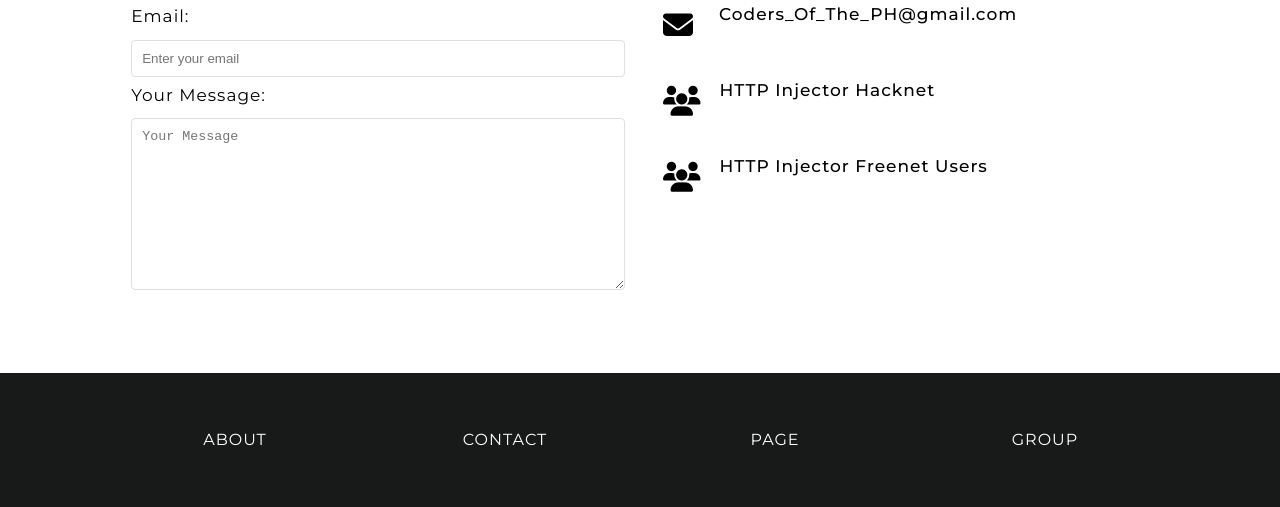
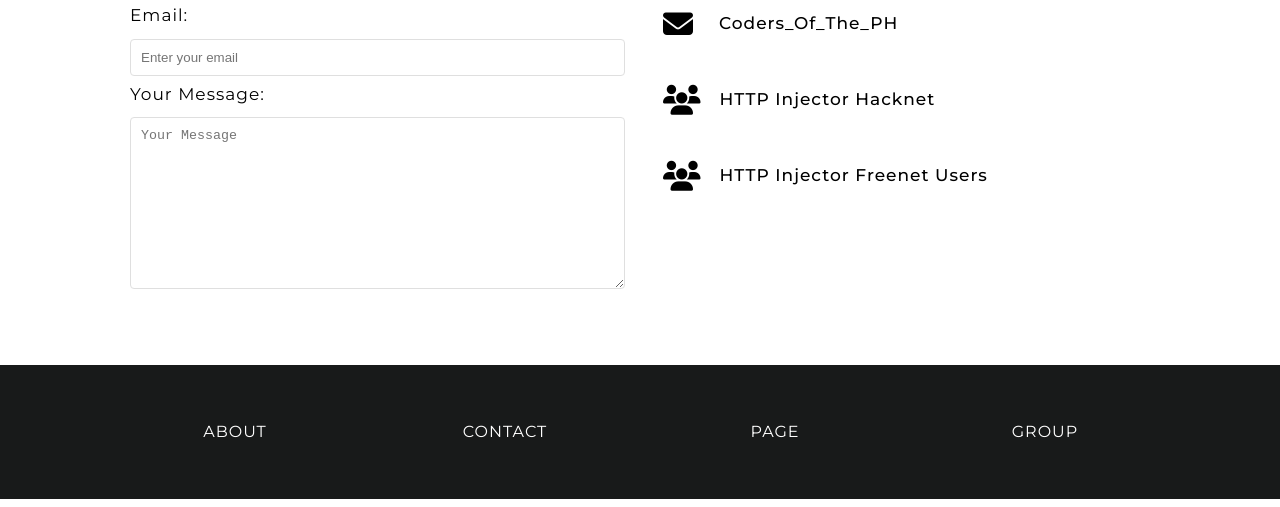
Before and after one commit to johnlester347/Coders-Of-The-Ph, a website: page index.html in a window 1280 px wide. Shown: the part 2463-2970 px from the top of the page. Drawn offline with nearby package versions, Linux system fonts and the light colour scheme.

Commit message:
Fixing bugs from section contact

```diff
--- a/index.html
+++ b/index.html
@@ -98,7 +98,7 @@
                 </div>
                 <div class="contact__text">
                     <i class="fas fa-envelope fb"></i>
-                    <h1 class="contact__h1">Coders_Of_The_PH@gmail.com</h1>
+                    <h1 class="contact__h1">Coders_Of_The_PH</h1>
                 </div>
                 <div class="contact__text">
                     <i class="fas fa-users"></i>
--- a/sass/_components.scss
+++ b/sass/_components.scss
@@ -235,7 +235,7 @@
 }
 
 .contact {
-    padding: 4vw 4vw 6vw 4vw;
+    padding: 5rem 5rem 7rem 5rem;
 
     &__box {
         display: grid;
@@ -258,6 +258,7 @@
 
     &__text {
        display: flex;
+       align-items: center;
        margin-bottom: 3rem;
 
 
--- a/sass/_layout.scss
+++ b/sass/_layout.scss
@@ -24,6 +24,10 @@
 
 .contact {
     grid-column: center-start / center-end;
+
+    @media only screen and (max-width: 500px) {
+        grid-column: full-start / full-end;
+    }
 }
 
 .footer {
```
Also changed, not shown: css/style.css.
